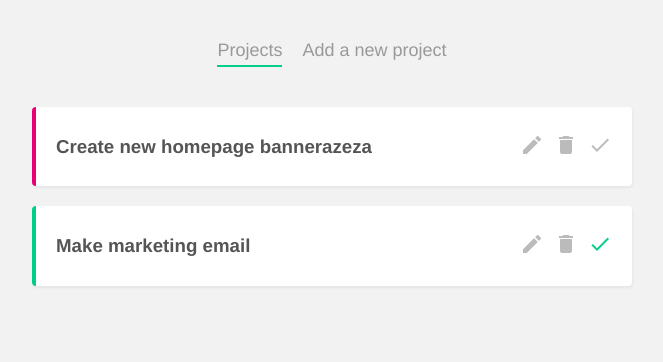
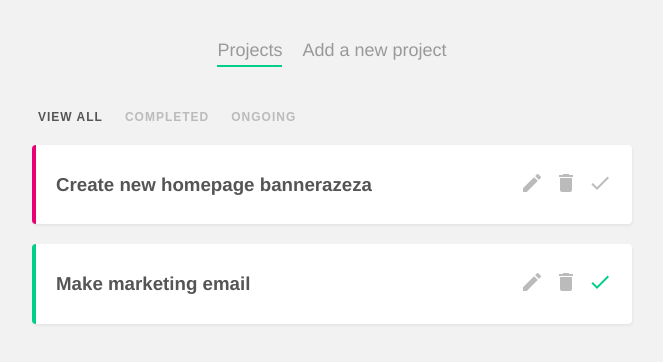
Before and after one commit to vue-course-ps3/project-planner, a Vue app: page / in a window 1280 px wide. Shown: the top 362 px of the page, without its empty margins (308-971 px from the left). Built offline with nearby package versions, Linux system fonts and the light colour scheme; data requests are answered from the project's data file.

Commit message:
lesson 69

```diff
--- /dev/null
+++ b/src/components/FilterNav.vue
@@ -0,0 +1,45 @@
+<template>
+  <nav class="filter-nav">
+    <button
+      @click="updateFilter('all')"
+      :class="{ active: current === 'all'}"
+    >View all</button>
+    <button
+      @click="updateFilter('completed')"
+      :class="{ active: current === 'completed'}"
+    >Completed</button>
+    <button
+      @click="updateFilter('ongoing')"
+      :class="{ active: current === 'ongoing'}"
+    >Ongoing</button>
+  </nav>
+</template>
+
+<script>
+export default {
+	props: ['current'],
+	methods: {
+		updateFilter(by){
+			this.$emit('filterChange', by)
+		}
+	}
+}
+</script>
+
+<style>
+.filter-nav button {
+    background: none;
+    border: none;
+    color: #bbb;
+    outline: none;
+    font-size: 12px;
+    text-transform: uppercase;
+    margin-right: 10px;
+    letter-spacing: 1px;
+    font-weight: bold;
+    cursor: pointer;
+  }
+  .filter-nav button.active {
+    color: #555;
+  }
+</style>
--- a/src/views/HomeView.vue
+++ b/src/views/HomeView.vue
@@ -1,7 +1,8 @@
 <template>
   <div class="home">
+    <FilterNav :current="current" @filterChange="current = $event"/>
     <div v-if="projects.length">
-      <div v-for="project in projects" :key="project.id">
+      <div v-for="project in filteredProjects" :key="project.id">
         <SingleProject :project="project" @delete="handleDelete" @complete="handleComplete"/>
       </div>
     </div>
@@ -10,15 +11,16 @@
 
 <script>
 import SingleProject from '@/components/SingleProject.vue';
-
+import FilterNav from '@/components/FilterNav.vue';
 // @ is an alias to /src
 
 export default {
   name: 'HomeView',
-  components: {SingleProject},
+  components: {SingleProject, FilterNav},
   data(){
     return {
-      projects: []
+      projects: [],
+      current: 'all'
     }
   },
   mounted(){
@@ -35,6 +37,13 @@
       let p = this.projects.find(project => project.id === id)
       p.complete = !p.complete
     }
+  },
+  computed: {
+    filteredProjects(){
+      if(this.current === 'completed') return this.projects.filter(project => project.complete)
+      if(this.current === 'ongoing') return this.projects.filter(project => !project.complete)
+      return this.projects
+      }
   }
 }
 </script>
```
